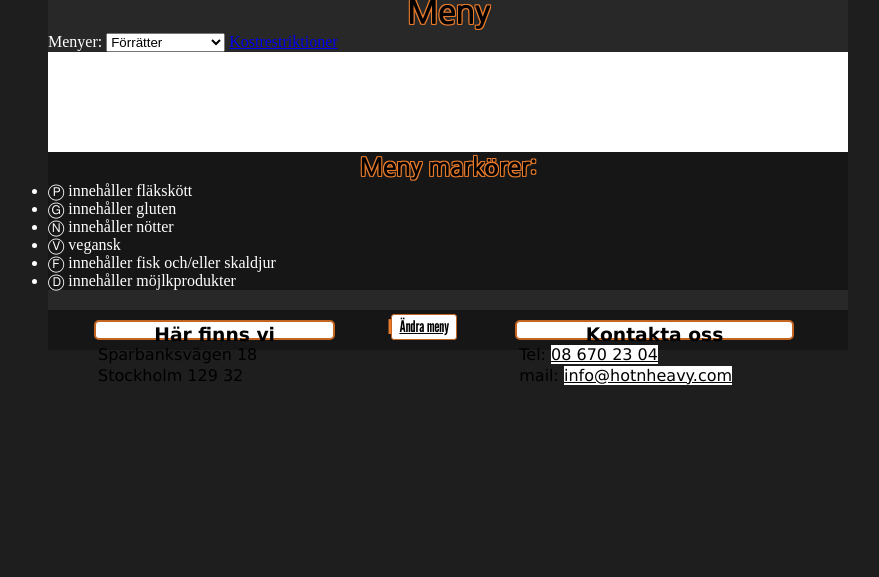
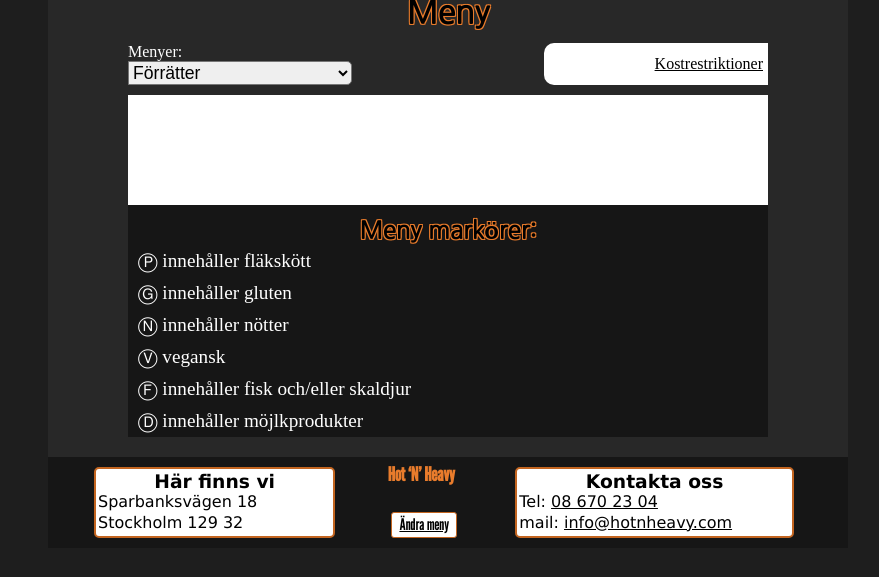
Before and after one commit to CalleAlexanderson/uppgift-2-front-end, a website built with Parcel: page src/menu.html in a window 1280 px wide. Shown: the part 87-664 px from the top of the page, without its empty margins (192-1071 px from the left). Built offline with nearby package versions, Linux system fonts and the light colour scheme; no server answers.

Commit message:
menu style:ad

```diff
--- a/src/css/header_footer.scss
+++ b/src/css/header_footer.scss
@@ -46,7 +46,7 @@ header {
 }
 
 footer {
-    position: relative;
+  position: relative;
   display: grid;
   grid-template-rows: 40px auto 40px auto;
   background-color: #161616;
--- a/src/css/menu.scss
+++ b/src/css/menu.scss
@@ -1,32 +1,109 @@
 main {
   color: white;
-  h3 {
-    color: black;
+  li {
+    list-style: none;
   }
-  li {
-    background-color: #161616;
-
-    .price::after {
-      content: ":-";
+  > div {
+    display: flex;
+    flex-direction: row;
+    justify-content: space-between;
+    margin: 10px 10%;
+    div {
+      width: 35%;
+      min-width: 120px;
+      select {
+        font-size: 1.1rem;
+        width: 100%;
+        border-bottom-right-radius: 5px;
+        border-top-right-radius: 5px;
+      }
+    }
+    a {
+      border-bottom-left-radius: 10px;
+      border-top-left-radius: 10px;
+      position: relative;
+      background-color: white;
+      display: block;
+      width: 35%;
+      min-width: 120px;
+      color: black;
+      span {
+        text-decoration: underline;
+        position: absolute;
+        top: 50%;
+        right: 5px;
+        transform: translate(0, -50%);
+      }
     }
   }
 }
 
 .menu {
+  width: 80%;
+  margin: 0 10%;
   background-color: white;
   min-height: 100px;
   position: relative;
-  h4 {
-    font-weight: normal;
+  padding-bottom: 10px;
+  section {
+    margin: 10px auto;
+    width: 90%;
+    h3 {
+      color: black;
+      text-align: center;
+      font-size: 1.5rem;
+    }
+    ul {
+      li {
+        border-radius: 5px;
+        position: relative;
+        background-color: #282828;
+        margin: 10px;
+        .price::after {
+          content: ":-";
+        }
+        .price {
+          position: absolute;
+          bottom: 0px;
+          right: 0px;
+        }
+        .desc {
+          width: 70%;
+          padding-bottom: 30px;
+        }
+        > * {
+          padding: 5px 10px;
+        }
+        h4 {
+          font-weight: normal;
+          font-size: 1.2rem;
+        }
+      }
+    }
   }
 }
 
-.menuMsg{
+@media screen and (min-width: 701px) {
+  .menu {
+    section {
+      ul {
+        display: grid;
+        grid-template-columns: 50% 50%;
+        li {
+          width: 90%;
+          margin: 5px auto;
+        }
+      }
+    }
+  }
+}
+
+.menuMsg {
   color: #981111;
   position: absolute;
   top: 50%;
   left: 50%;
-  transform: translate(-50%,-50%);
+  transform: translate(-50%, -50%);
 }
 
 .addBtn,
@@ -36,6 +113,10 @@ main {
   height: 30px;
   border: 1px solid black;
   border-radius: 4px;
+  position: absolute;
+  padding: 0 !important;
+  right: 5px;
+  top: 5px;
 
   img {
     width: 100%;
@@ -52,5 +133,15 @@ main {
 }
 
 #dietRestrictions {
+  padding-top: 10px;
+  width: 80%;
+  margin: 0 10%;
   background-color: #161616;
+  ul {
+    display: block;
+    li{
+      padding: 5px 10px;
+      font-size: 1.2rem;
+    }
+  }
 }
--- a/src/css/universalStyle.scss
+++ b/src/css/universalStyle.scss
@@ -1,6 +1,18 @@
 * {
   margin: 0;
   padding: 0;
+}
+
+::-webkit-scrollbar {
+  width: 5px;
+}
+
+::-webkit-scrollbar-track {
+  background: #1E1E1E;
+}
+
+::-webkit-scrollbar-thumb {
+  background: #C36520;
 }
 
 body{
--- a/src/menu.html
+++ b/src/menu.html
@@ -19,13 +19,15 @@
     <div>
         <header>
             <a href="index.html" class="headerLink">Hot ‘N’ Heavy</a>
-            <a href="index.html" aria-label="Tillbaks till startsidan" id="logo"><img src="images/hotnheavy_logo-svg.svg"
-                    alt="Restaurangens logotyp"></a>
+            <a href="index.html" aria-label="Tillbaks till startsidan" id="logo"><img
+                    src="images/hotnheavy_logo-svg.svg" alt="Restaurangens logotyp"></a>
             <a href="menu.html" class="headerLink">Meny</a>
         </header>
         <main>
             <h1>Meny</h1>
-            <label for="choseMenu">Menyer:</label>
+            <div>
+                <div>
+                    <label for="choseMenu">Menyer:</label><br>
                     <select name="choseMenu" class="choseMenu">
                         <option value="Förrätter">Förrätter</option>
                         <option value="Barnmeny">Barnmeny</option>
@@ -41,7 +43,9 @@
                         <option value="Drickor">Drickor</option>
                         <option value="Efterrätter">Efterrätter</option>
                     </select>
-            <a href="#dietRestrictions">Kostrestriktioner</a>
+                </div>
+                <a href="#dietRestrictions"><span>Kostrestriktioner</span></a>
+            </div>
             <section class="menu">
             </section>
             <section id="dietRestrictions">
@@ -58,14 +62,14 @@
         </main>
         <footer>
             <h2>Hot ‘N’ Heavy</h2>
-            <div>
+            <div id="footerDiv1">
                 <h3>Här finns vi </h3>
                 <p>Sparbanksvägen 18 <br>
                     Stockholm 129 32
                 </p>
             </div>
             <a id="staffLink" href="current_menu.html">Ändra meny</a>
-            <div>
+            <div id="footerDiv2">
                 <h3>Kontakta oss</h3>
                 <p>Tel: <a href="tel:+086702304">08 670 23 04 </a> <br>
                     mail: <a href="mailto:info@hotnheavy.com">info@hotnheavy.com</a>
```
Lines whose indentation alone changed are shown as unchanged.
